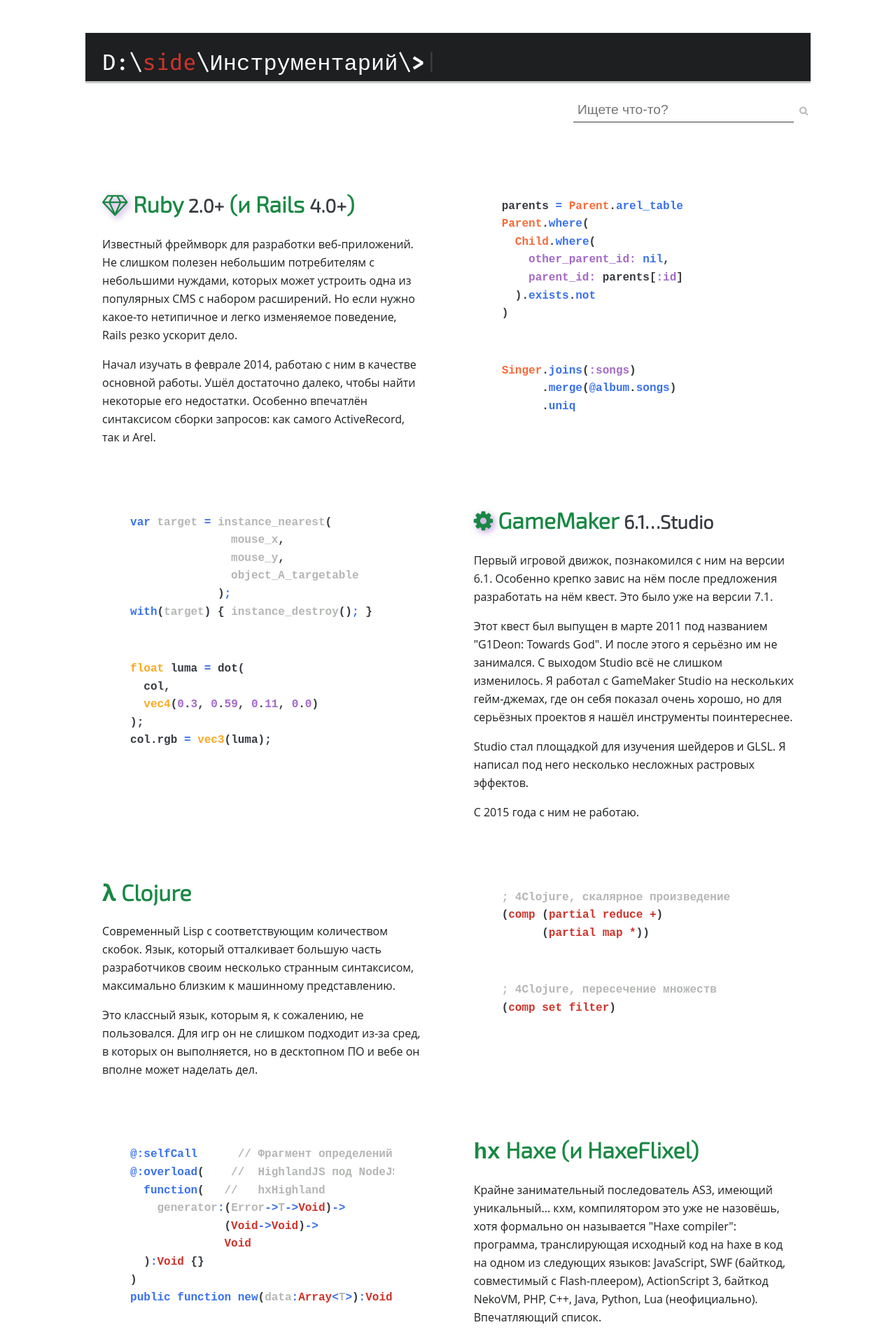
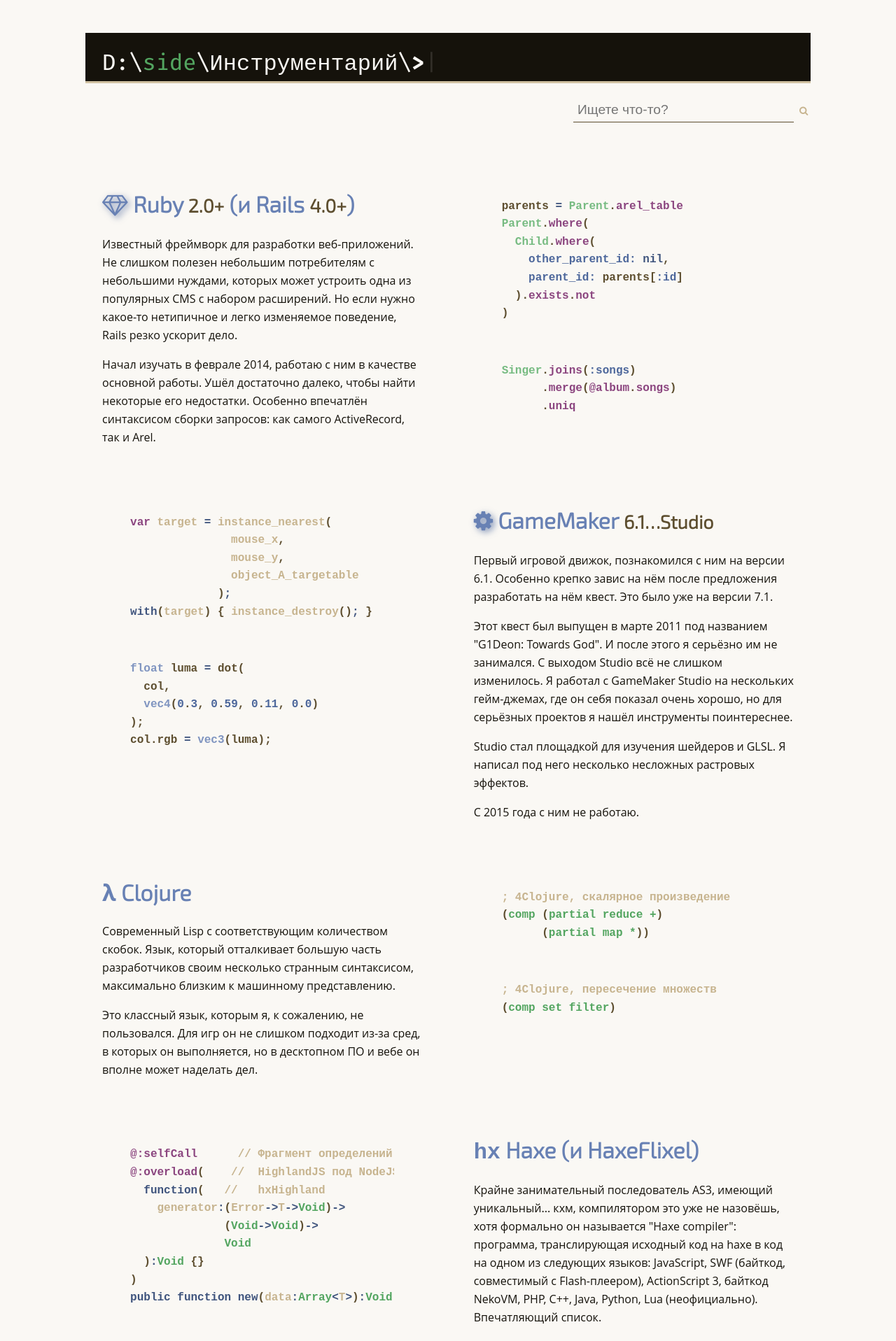
Before and after one commit to D-side/d-side.github.io, a Jekyll site: the page built from tools/index.html, in a window 1280 px wide. Shown: the top 1917 px of the page at 70% size. Built offline with Jekyll 4.4.1, drawn with Linux system fonts in a browser that asks for light colours; nearby versions of some CDN libraries; library files that are not in the unit come from our copies.

Commit message:
This needs a color change!

```diff
--- a/_sass/themes/_dual-mixer.sass
+++ b/_sass/themes/_dual-mixer.sass
@@ -1,7 +1,6 @@
 // Based on grayscale
 
-$sample: #366
-$variation: 30deg
+$sample: #366 !default
 
 $hue: hue($sample)
 $saturation: saturation($sample)
--- a/_sass/themes/_mono-mixer.sass
+++ b/_sass/themes/_mono-mixer.sass
@@ -1,7 +1,6 @@
 // Based on grayscale
 
 $sample: #366 !default
-$variation: 30deg
 
 $hue: hue($sample)
 $saturation: saturation($sample)
--- a/_sass/themes/_near-mixer.sass
+++ b/_sass/themes/_near-mixer.sass
@@ -1,7 +1,7 @@
 $sample: #366 !default
 
 // Based on grayscale
-$variation: 30deg
+$variation: 30deg !default
 
 $hue: hue($sample)
 $saturation: saturation($sample)
--- a/_sass/themes/_omni-mixer.sass
+++ b/_sass/themes/_omni-mixer.sass
@@ -1,7 +1,7 @@
 // Based on grayscale
 
 $sample: #366 !default
-$variation: 30deg
+$variation: 30deg !default
 
 $hue: hue($sample)
 $saturation: saturation($sample)
--- a/assets/paper.sass
+++ b/assets/paper.sass
@@ -2,9 +2,10 @@
 ---
 // Neat's "debug mode"
 // $visual-grid: true
-$sample: #537
+$sample: #653
+$variation: 90deg
 
-@import themes/base16/google
+@import themes/near-mixer
 @import themes/mix/contrast
 
 @import bourbon
```
